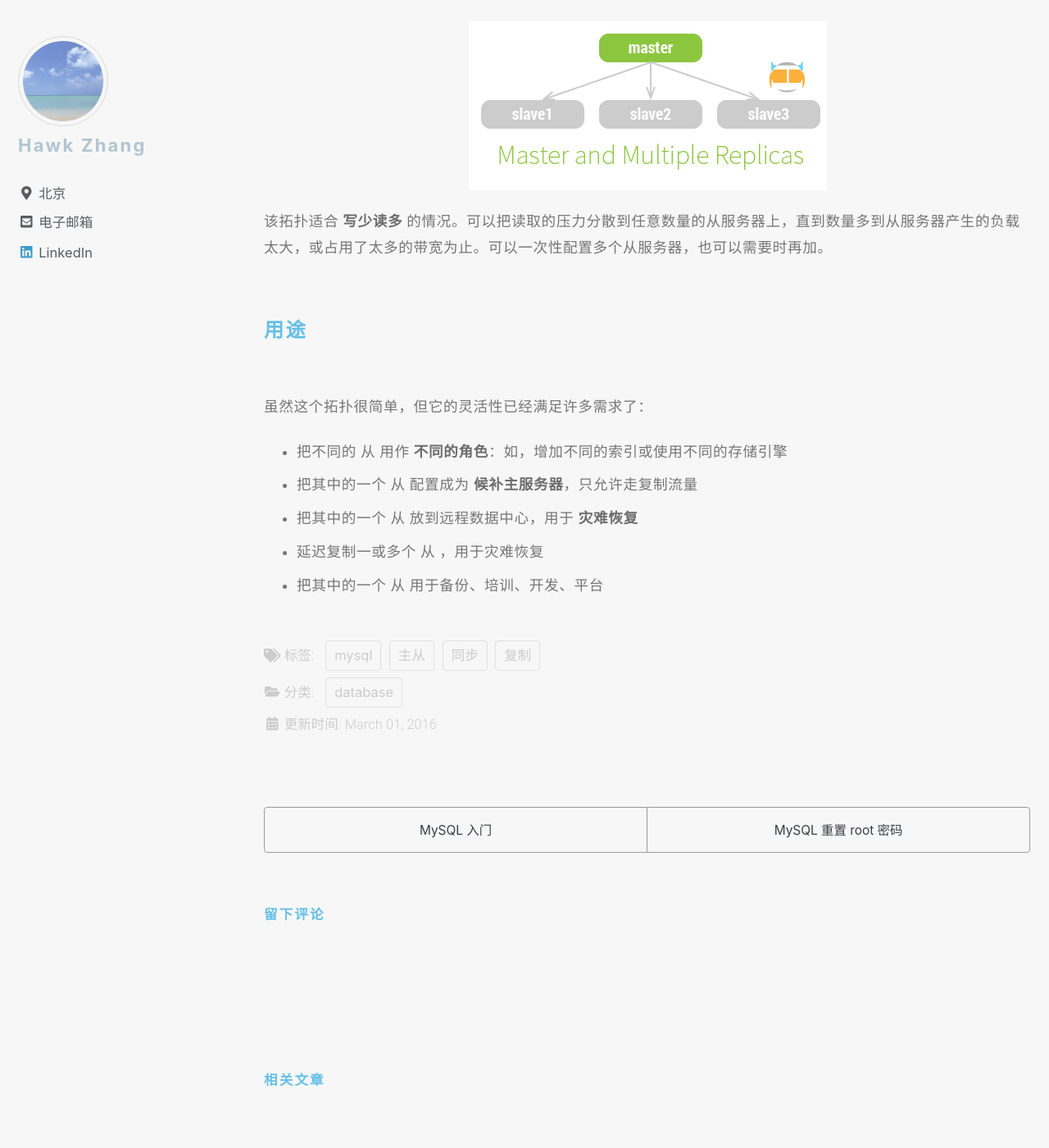
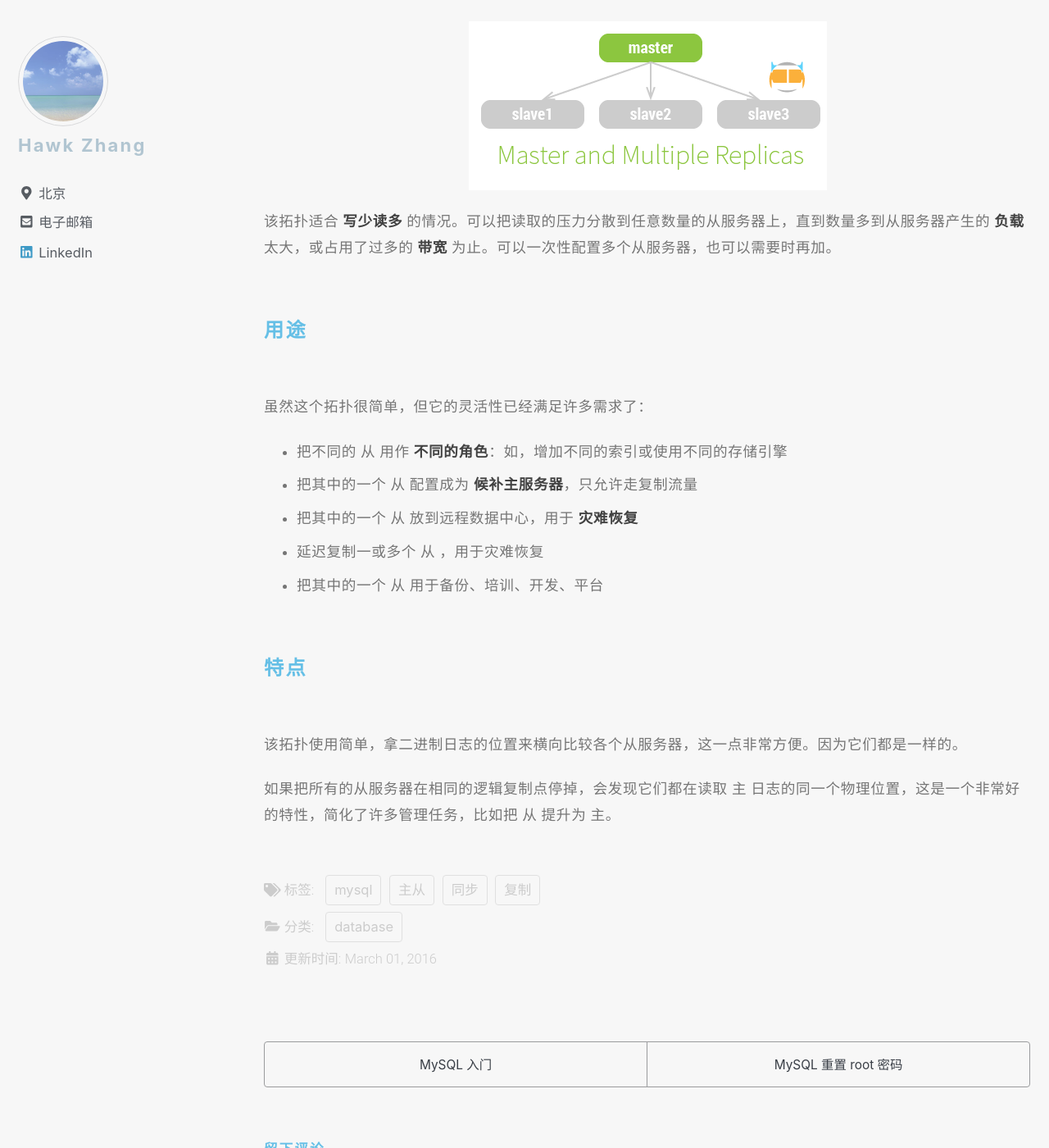
Before and after one commit to narru888/linotes_note, a Jekyll site: the page built from _posts/mysql/2016-03-01-master.slave.md, in a window 1280 px wide and 1400 px high, scrolled down 28095 px. Shown: the whole window at 82% size. Built offline with Jekyll 4.4.1, drawn with Linux system fonts in a browser that asks for light colours; nearby versions of some CDN libraries; a script that is not in the unit is left out; comment, search, counter and statistics services are not loaded.

Commit message:
update on 2018-08-12 21:10:01 CST

```diff
--- a/_posts/mysql/2016-03-01-master.slave.md
+++ b/_posts/mysql/2016-03-01-master.slave.md
@@ -833,7 +833,7 @@ slave1 写入自己的二进制日志时，同一个事件在日志中所处的
 在从服务器中启用 `replicate_*` 这些选项以后，当 SQL 线程从中继日志中读取事件时，会针对事件进行过滤，可以 **复制** 或 **忽略** 一个、多个数据库，把一个数据库重写成另一个，基于 `LIKE` 模板的匹配来复制或忽略特定的表格。
 
 无论在主服务器还是从服务器上，`*_do_db` 和 `*_ignore_db` 这两类选项工作起来并不总能如人愿。它们并不是针对数据库名称进行过滤，而是针对 **当前默认的数据库** 进行过滤。
-{: .notice--primary}
+{: .notice}
 
 如果在主服务器上执行以下语句：
 
@@ -901,7 +901,7 @@ mysql> DELETE FROM sakila.film;
 
 ![image-center](/assets/images/sql.repl.topo.msss.png){: .align-center}
 
-该拓扑适合 **写少读多** 的情况。可以把读取的压力分散到任意数量的从服务器上，直到数量多到从服务器产生的负载太大，或占用了太多的带宽为止。可以一次性配置多个从服务器，也可以需要时再加。
+该拓扑适合 **写少读多** 的情况。可以把读取的压力分散到任意数量的从服务器上，直到数量多到从服务器产生的 **负载** 太大，或占用了过多的 **带宽** 为止。可以一次性配置多个从服务器，也可以需要时再加。
 
 
 
@@ -914,3 +914,11 @@ mysql> DELETE FROM sakila.film;
 * 把其中的一个 从 放到远程数据中心，用于 **灾难恢复**
 * 延迟复制一或多个 从 ，用于灾难恢复
 * 把其中的一个 从 用于备份、培训、开发、平台
+
+
+
+#### 特点
+
+该拓扑使用简单，拿二进制日志的位置来横向比较各个从服务器，这一点非常方便。因为它们都是一样的。
+
+如果把所有的从服务器在相同的逻辑复制点停掉，会发现它们都在读取 主 日志的同一个物理位置，这是一个非常好的特性，简化了许多管理任务，比如把 从 提升为 主。
--- a/assets/css/main.scss
+++ b/assets/css/main.scss
@@ -289,7 +289,7 @@ section.page__content ul li ul li {
 section.page__content p strong,
 ul li strong
  {
-    color: #6d6d6d;
+    color: #424242;
     font-family: Roboto, Microsoft YaHei;
     text-transform: none;
 }
```
Also changed, not shown: _drafts/clips.md (+4 -3 lines).
